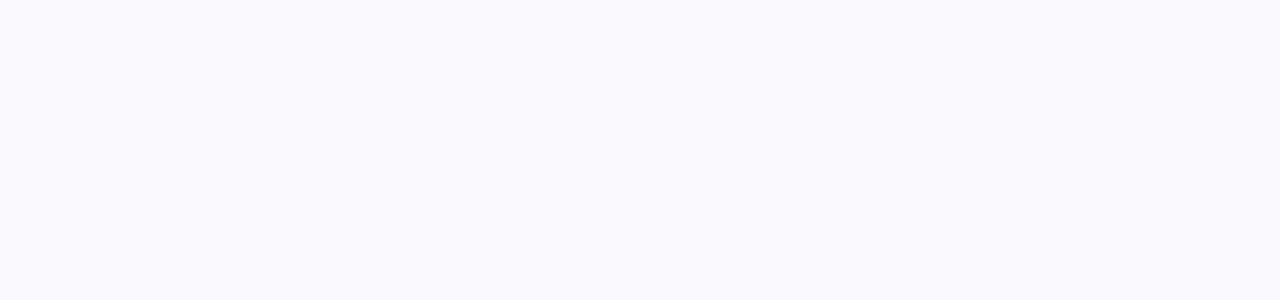
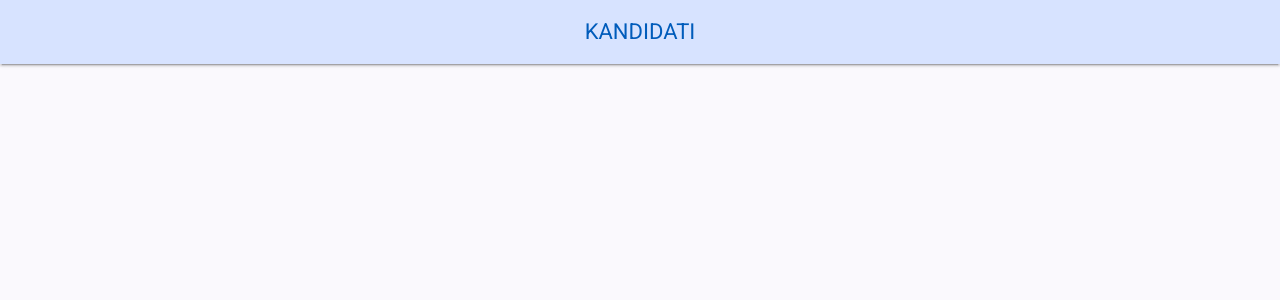
Before and after one commit to MedTrebor/kandidati-frontend, an Angular app: page / in a window 1280 px wide. Shown: the top 300 px of the page. Built offline with nearby package versions, Linux system fonts and the light colour scheme.

Commit message:
created header

```diff
--- a/src/app/app.component.html
+++ b/src/app/app.component.html
@@ -0,0 +1,8 @@
+<header>
+    <mat-toolbar
+        class="mat-elevation-z2 bg-primary-container"
+        style="justify-content: center"
+    >
+        <h1 class="color-primary">KANDIDATI</h1>
+    </mat-toolbar>
+</header>
--- a/src/app/app.component.ts
+++ b/src/app/app.component.ts
@@ -1,9 +1,10 @@
 import { Component } from '@angular/core'
+import { MatToolbarModule } from '@angular/material/toolbar'
 
 @Component({
     selector: 'app-root',
     standalone: true,
-    imports: [],
+    imports: [MatToolbarModule],
     templateUrl: './app.component.html',
     styleUrl: './app.component.scss',
 })
--- a/src/styles.scss
+++ b/src/styles.scss
@@ -1,6 +1,6 @@
 // Custom Theming for Angular Material
 // For more information: https://material.angular.io/guide/theming
-@use "@angular/material" as mat;
+@use '@angular/material' as mat;
 // Plus imports for other components in your app.
 
 // Include the common styles for Angular Material. We include this here so that you only
@@ -14,11 +14,11 @@ $light-theme: mat.define-theme(
         color: (
             theme-type: light,
             primary: mat.$azure-palette,
-            tertiary: mat.$blue-palette
+            tertiary: mat.$blue-palette,
         ),
         density: (
-            scale: 0
-        )
+            scale: 0,
+        ),
     )
 );
 
@@ -27,11 +27,11 @@ $dark-theme: mat.define-theme(
         color: (
             theme-type: dark,
             primary: mat.$cyan-palette,
-            tertiary: mat.$orange-palette
+            tertiary: mat.$orange-palette,
         ),
         density: (
-            scale: 0
-        )
+            scale: 0,
+        ),
     )
 );
 
@@ -41,8 +41,27 @@ $dark-theme: mat.define-theme(
 :root {
     @include mat.all-component-themes($light-theme);
 
+    .bg-primary-container {
+        background-color: mat.get-theme-color($light-theme, primary-container);
+    }
+
+    .color-primary {
+        color: mat.get-theme-color($light-theme, primary);
+    }
+
     @media (prefers-color-scheme: dark) {
         @include mat.all-component-colors($dark-theme);
+
+        .bg-primary-container {
+            background-color: mat.get-theme-color(
+                $dark-theme,
+                primary-container
+            );
+        }
+
+        .color-primary {
+            color: mat.get-theme-color($dark-theme, primary);
+        }
     }
 }
 
@@ -59,5 +78,5 @@ body {
 }
 body {
     margin: 0;
-    font-family: Roboto, "Helvetica Neue", sans-serif;
+    font-family: Roboto, 'Helvetica Neue', sans-serif;
 }
```
